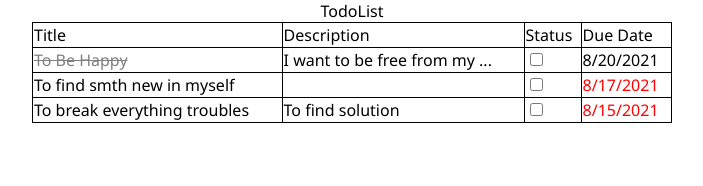
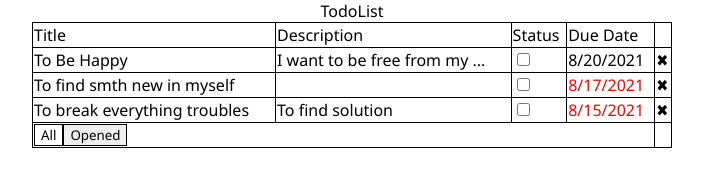
Before and after one commit to Alexandr-Kravchenko/JavaScriptDOM, a website: page todolist/index.html in a window 1280 px wide. Both pictures are taken after a click on the checkbox 824 px from the left and 59 px from the top of the page. Shown: the whole page, without its empty margins (288-991 px from the left). Drawn offline with Linux system fonts and the light colour scheme.

Commit message:
task list management done

```diff
--- /dev/null
+++ b/todolist/format-table.js
@@ -0,0 +1,91 @@
+function createTitle(title, status) {
+    let Title = document.createElement('td');
+    Title.className = "title";
+    Title.innerText = title;
+    if (status) Title.classList.add('done');
+
+    return Title
+}
+
+function createDescription(description) {
+    let Description = document.createElement('td');
+    Description.className = "description";
+    Description.innerText = description;
+
+    return Description;
+}
+
+function createStatus(status) {
+    let Status = document.createElement('td');
+    let Input = document.createElement('input');
+    Input.className = 'status';
+    Input.type = "checkbox";
+    Input.checked = status;
+    Status.append(Input);
+
+    return Status;
+}
+
+function createDueDate(due_date) {
+    let Due_date = document.createElement('td');
+    Due_date.className = 'due-date';
+    if (isDue(due_date)) Due_date.classList.add('due');
+    Due_date.innerText = due_date.toLocaleDateString();
+
+    return Due_date;
+}
+
+function createTerminator() {
+    let Terminator = document.createElement('td');
+    Terminator.className = 'terminator';
+    Terminator.innerHTML = '&#10006;';
+    return Terminator;
+}
+
+function isDue(date) {
+    const currentDate = new Date();
+    return date <= currentDate;
+}
+
+function resetTable(table) {
+    table.innerHTML = '';
+}
+
+function drawTodolist(todolist) {
+    if(todolist.length > 0) {
+        let formattedArr = todolist.map((todo) => {
+            const { id, title, description, status, due_date } = todo;
+
+            let Todo = document.createElement('tr');
+            Todo.id = id;
+
+            let Title = createTitle(title, status);
+            Todo.append(Title);
+
+            let Description = createDescription(description);
+            Todo.append(Description);
+
+            let Status = createStatus(status);
+            Todo.append(Status);
+
+            let Due_date = createDueDate(due_date);
+            Todo.append(Due_date);
+
+            let Terminator = createTerminator();
+            Todo.append(Terminator);
+
+            return Todo
+        })
+
+        let table = document.querySelector('.todolist tbody');
+        resetTable(table)
+
+        for (let i = 0; i < formattedArr.length; i++) {
+            let tableBody = document.querySelector('.todolist tbody');
+            tableBody.append(formattedArr[i])
+        }
+        return formattedArr;
+    } else {
+        return document.createElement('tr');
+    }
+}
--- a/todolist/index.html
+++ b/todolist/index.html
@@ -10,6 +10,7 @@
 </head>
 
 <body>
+
     <table class="todolist">
         <caption>TodoList</caption>
         <thead>
@@ -20,10 +21,15 @@
         </thead>
         <tbody>
         </tbody>
+        <tfoot>
+            <td colspan="4" class="toggle">
+                <button class="all active">All</button>
+                <button class="opened">Opened</button>
+            </td>
+        </tfoot>
     </table>
-
-
-    <script type='text/javascript' src='index.js'></script>
+    <script type='text/javascript' src='format-table.js'></script>
+    <script type='text/javascript' src='modify-todolist.js'></script>
 </body>
 
 </html>
--- a/todolist/index.js
+++ /dev/null
@@ -1,89 +0,0 @@
-let inc = (init = 0) => () => ++init;
-let genId = inc();
-
-class Todo {
-    constructor(title = 'Default Title', description = '', status = false, due_date = new Date()) {
-        this.id = genId()
-        this.title = title;
-        this.description = description;
-        this.status = status;
-        this.due_date = new Date(due_date);
-    }
-}
-
-const todolist = [
-    new Todo('To Be Happy', 'I want to be free from my ...', true, '2021-08-20'),
-    new Todo('To find smth new in myself', '', false, '2021-08-17' ),
-    new Todo('To break everything troubles', 'To find solution', false, '2021-08-15')
-]
-
-function createTitle (title, status) {
-    let Title = document.createElement('td');
-    Title.className = "title";
-    Title.innerText = title;
-    if (status) Title.classList.add('done');
-
-    return Title
-}
-
-function createDescription(description) {
-    let Description = document.createElement('td');
-    Description.className = "description";
-    Description.innerText = description;
-
-    return Description;
-}
-
-function createStatus(status) {
-    let Status = document.createElement('td');
-    let Input = document.createElement('input');
-    Input.type = "checkbox";
-    Input.checked = status;
-    Status.append(Input);
-
-    return Status;
-}
-
-function createDueDate(due_date) {
-    let Due_date = document.createElement('td');
-    Due_date.className = 'due-date';
-    if(isDue(due_date)) Due_date.classList.add('due');
-    Due_date.innerText = due_date.toLocaleDateString();
-
-    return Due_date;
-}
-
-function isDue(date) {
-    const currentDate = new Date();
-    return date < currentDate;
-}
-
-function formatHTML(todolist) {
-    let formattedArr = todolist.map((todo) => {
-        const { id, title, description, status, due_date } = todo;
-
-        let Todo = document.createElement('tr');
-        Todo.id = id;
-
-        let Title = createTitle(title, status);
-        Todo.append(Title);
-
-        let Description = createDescription(description);
-        Todo.append(Description);
-
-        let Status = createStatus(status);
-        Todo.append(Status);
-
-        let Due_date = createDueDate(due_date);
-        Todo.append(Due_date);
-        return Todo
-    })
-
-    for (let i = 0; i < formattedArr.length; i++) {
-        let table = document.querySelector('.todolist tbody');
-        table.append(formattedArr[i])
-    }
-    return formattedArr;
-}
-
-formatHTML(todolist);
--- /dev/null
+++ b/todolist/modify-todolist.js
@@ -0,0 +1,85 @@
+let inc = (init = 0) => () => ++init;
+let genId = inc();
+
+class Todo {
+    constructor(title = 'Default Title', description = '', status = false, due_date = new Date()) {
+        this.id = genId()
+        this.title = title;
+        this.description = description;
+        this.status = status;
+        this.due_date = new Date(due_date);
+    }
+}
+
+const todolist = [
+    new Todo('To Be Happy', 'I want to be free from my ...', true, '2021-08-20'),
+    new Todo('To find smth new in myself', '', false, '2021-08-17'),
+    new Todo('To break everything troubles', 'To find solution', false, '2021-08-15')
+];
+
+function removeTodo(list, id) {
+    let todo_id = list.findIndex(todo => todo.id === id);
+    list.splice(todo_id, 1);
+}
+
+function changeStatusTodo(list, id) {
+    list.find(todo => {
+        if (todo.id === id) {
+            todo.status = !todo.status;
+        }
+    });
+}
+
+function getOpenedTodo(list) {
+    return list.filter(todo => todo.status === false);
+}
+
+const tableBody = document.querySelector('.todolist tbody');
+
+tableBody.addEventListener('click', (e) => {
+    let item = e.target;
+    let currentTodo = item.closest('tr');
+
+    if (item.className === 'terminator') {
+        currentTodo.remove();
+        removeTodo(todolist, +currentTodo.id)
+    }
+
+    if (item.className === 'status') {
+        let title = currentTodo.querySelector('.title');
+        title.classList.toggle('done')
+        let due_date = currentTodo.querySelector('.due-date');
+        due_date.classList.remove('due');
+
+        changeStatusTodo(todolist, +currentTodo.id);
+
+        let buttons = document.querySelectorAll('.toggle button');
+        buttons.forEach(button => {
+            if (button.className === 'opened active') {
+                let allOpenedTodo = getOpenedTodo(todolist);
+                drawTodolist(allOpenedTodo);
+            }
+        })
+    }
+})
+
+const tableFoot = document.querySelector('.todolist tfoot');
+
+tableFoot.addEventListener('click', (e) => {
+    let buttons = document.querySelectorAll('.toggle button');
+    if (buttons.length >= 1) {
+        buttons.forEach(button => button.classList.remove('active'));
+    }
+    let item = e.target;
+    if (item.className === 'all') {
+        item.classList.toggle('active');
+        drawTodolist(todolist);
+    }
+    if (item.className === 'opened') {
+        let allOpenedTodo = getOpenedTodo(todolist);
+        item.classList.toggle('active')
+        drawTodolist(allOpenedTodo);
+    }
+})
+
+drawTodolist(todolist);
--- a/todolist/style.css
+++ b/todolist/style.css
@@ -11,8 +11,7 @@ body {
     width: 100%;
 }
 
-.todolist,
-td {
+.todolist, td {
     border-collapse: collapse;
     border: solid 1px black;
 }
@@ -29,3 +28,46 @@ td {
 .due-date.due {
     color: red;
 }
+
+.terminator:hover {
+    cursor: pointer;
+    color: red;
+}
+
+.toggle {
+    margin: 0 auto;
+}
+
+button {
+    border: solid 1px black;
+    border-radius: 0%;
+    float: left;
+}
+
+button:hover {
+    cursor: pointer;
+}
+
+button.active {
+    background-color: white;
+}
+
+button.all {
+    border-top-right-radius: 0%;
+    border-bottom-right-radius: 0%;
+}
+
+button.opened {
+    border-top-left-radius: 0%;
+    border-bottom-left-radius: 0%;
+}
+
+.add-todo {
+    display: flex;
+    align-items: center;
+    flex-direction: column;
+}
+
+.add-todo input {
+    width: 35%;
+}
```
Also changed, not shown: todolist/package.json (added, +11 -0 lines), todolist/todolist.json (added, +18 -0 lines).
